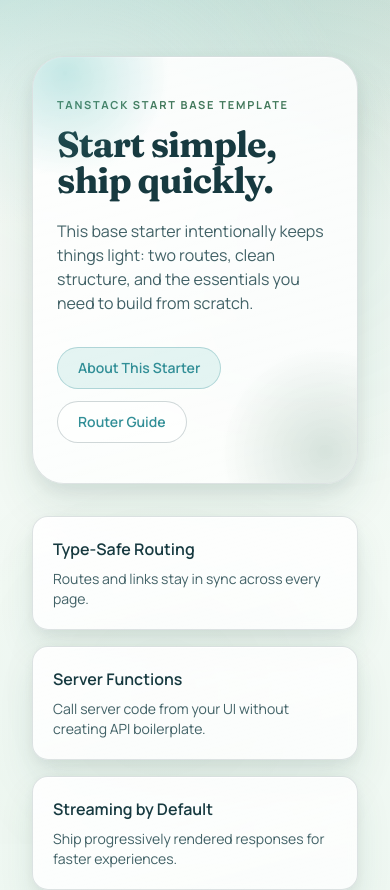
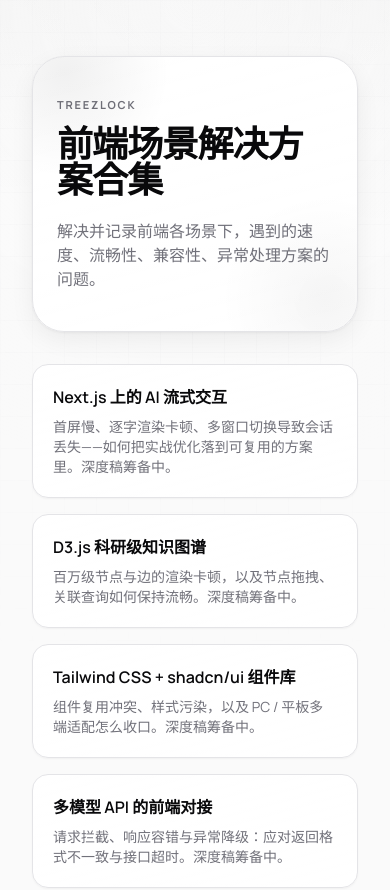
Before and after one commit to tree-lock/blog, a React (Vite) app: page / in a window 390 px wide. Shown: the top 890 px of the page. Built offline with nearby package versions, Linux system fonts and the light colour scheme.

Commit message:
feat(blog): refresh branding with Chinese copy and zinc UI tokens

```diff
--- a/src/components/Header.tsx
+++ b/src/components/Header.tsx
@@ -8,9 +8,9 @@
         <h2 className="m-0 flex-shrink-0 text-base font-semibold tracking-tight">
           <Link
             to="/"
-            className="inline-flex items-center gap-2 rounded-full border border-[var(--chip-line)] bg-[var(--chip-bg)] px-3 py-1.5 text-sm text-[var(--sea-ink)] no-underline shadow-[0_8px_24px_rgba(30,90,72,0.08)] sm:px-4 sm:py-2"
+            className="inline-flex items-center gap-2 rounded-full border border-[var(--chip-line)] bg-[var(--chip-bg)] px-3 py-1.5 text-sm text-[var(--sea-ink)] no-underline shadow-[0_1px_2px_rgba(9,9,11,0.05)] sm:px-4 sm:py-2"
           >
-            <span className="h-2 w-2 rounded-full bg-[linear-gradient(90deg,#56c6be,#7ed3bf)]" />
+            <span className="h-2 w-2 rounded-full bg-[var(--sea-ink)] opacity-90" />
             TanStack Start
           </Link>
         </h2>
--- a/src/components/theme-toggle.tsx
+++ b/src/components/theme-toggle.tsx
@@ -73,7 +73,7 @@
       onClick={toggleMode}
       aria-label={label}
       title={label}
-      className="rounded-full border border-[var(--chip-line)] bg-[var(--chip-bg)] px-3 py-1.5 text-sm font-semibold text-[var(--sea-ink)] shadow-[0_8px_22px_rgba(30,90,72,0.08)] transition hover:-translate-y-0.5"
+      className="rounded-full border border-[var(--chip-line)] bg-[var(--chip-bg)] px-3 py-1.5 text-sm font-semibold text-[var(--sea-ink)] shadow-[0_1px_2px_rgba(9,9,11,0.05)] transition hover:-translate-y-0.5"
     >
       {mode === "auto" ? "Auto" : mode === "dark" ? "Dark" : "Light"}
     </button>
--- a/src/lib/title/site-title.ts
+++ b/src/lib/title/site-title.ts
@@ -2,7 +2,7 @@
 export const SITE_TITLE = "TreeZLock";
 
 /** Full string shown via typewriter on the home route (`/`). */
-export const HOME_TYPEWRITER_TEXT = "Welcome to TreeZLock";
+export const HOME_TYPEWRITER_TEXT = "欢迎来到 TreeZLock";
 
 /** Delay between each character when typing the welcome title (ms). */
 export const TYPEWRITER_INTERVAL_MS = 100;
--- a/src/routes/about.tsx
+++ b/src/routes/about.tsx
@@ -7,19 +7,22 @@
 });
 
 function About() {
-  useDocumentTitle(`About · ${SITE_TITLE}`);
+  useDocumentTitle(`关于 ${SITE_TITLE}`);
 
   return (
     <main className="page-wrap px-4 py-12">
       <section className="island-shell rounded-2xl p-6 sm:p-8">
-        <p className="island-kicker mb-2">About</p>
+        <p className="island-kicker mb-2">关于</p>
         <h1 className="display-title mb-3 text-4xl font-bold text-[var(--sea-ink)] sm:text-5xl">
-          A small starter with room to grow.
+          工程笔记，不是发布会讲稿。
         </h1>
         <p className="m-0 max-w-3xl text-base leading-8 text-[var(--sea-ink-soft)]">
-          TanStack Start gives you type-safe routing, server functions, and
-          modern SSR defaults. Use this as a clean foundation, then layer in
-          your own routes, styling, and add-ons.
+          TreeZLock 用来沉淀偏实战的前端文字：流式 AI
+          界面、大规模图可视化、可复用的组件体系、多厂商模型接口，以及长列表加重图表。写法上尽量把问题边界、权衡和能搬进项目的模式交代清楚。
+        </p>
+        <p className="mb-0 mt-6 max-w-3xl text-base leading-8 text-[var(--sea-ink-soft)]">
+          站点本身用 TanStack Start 搭起来，享受类型安全的路由和现代 React
+          默认能力——感谢 TanStack 团队把底座做得扎实。
         </p>
       </section>
     </main>
--- a/src/routes/index.tsx
+++ b/src/routes/index.tsx
@@ -2,6 +2,30 @@
 import { useHomeWelcomeTypewriterTitle } from "@/lib/title/use-home-welcome-typewriter-title";
 
 export const Route = createFileRoute("/")({ component: App });
+
+/** 路线图卡片；各专题页上线后可改为链接 + 摘要。 */
+const UPCOMING_SCENARIOS: ReadonlyArray<readonly [string, string]> = [
+  [
+    "Next.js 上的 AI 流式交互",
+    "首屏慢、逐字渲染卡顿、多窗口切换导致会话丢失——如何把实战优化落到可复用的方案里。深度稿筹备中。",
+  ],
+  [
+    "D3.js 科研级知识图谱",
+    "百万级节点与边的渲染卡顿，以及节点拖拽、关联查询如何保持流畅。深度稿筹备中。",
+  ],
+  [
+    "Tailwind CSS + shadcn/ui 组件库",
+    "组件复用冲突、样式污染，以及 PC / 平板多端适配怎么收口。深度稿筹备中。",
+  ],
+  [
+    "多模型 API 的前端对接",
+    "请求拦截、响应容错与异常降级：应对返回格式不一致与接口超时。深度稿筹备中。",
+  ],
+  [
+    "长列表与大数据图表",
+    "懒加载、虚拟滚动，以及图表联动时如何稳住帧率、避免页面崩溃。深度稿筹备中。",
+  ],
+];
 
 function App() {
   useHomeWelcomeTypewriterTitle();
@@ -9,53 +33,28 @@
   return (
     <main className="page-wrap px-4 pb-8 pt-14">
       <section className="island-shell rise-in relative overflow-hidden rounded-[2rem] px-6 py-10 sm:px-10 sm:py-14">
-        <div className="pointer-events-none absolute -left-20 -top-24 h-56 w-56 rounded-full bg-[radial-gradient(circle,rgba(79,184,178,0.32),transparent_66%)]" />
-        <div className="pointer-events-none absolute -bottom-20 -right-20 h-56 w-56 rounded-full bg-[radial-gradient(circle,rgba(47,106,74,0.18),transparent_66%)]" />
-        <p className="island-kicker mb-3">TanStack Start Base Template</p>
+        <div
+          className="pointer-events-none absolute -left-20 -top-24 h-56 w-56 rounded-full bg-[radial-gradient(circle,var(--hero-blob-a),transparent_66%)]"
+          aria-hidden={true}
+        />
+        <div
+          className="pointer-events-none absolute -bottom-20 -right-20 h-56 w-56 rounded-full bg-[radial-gradient(circle,var(--hero-blob-b),transparent_66%)]"
+          aria-hidden={true}
+        />
+        <p className="island-kicker mb-3">TreeZLock</p>
         <h1 className="display-title mb-5 max-w-3xl text-4xl leading-[1.02] font-bold tracking-tight text-[var(--sea-ink)] sm:text-6xl">
-          Start simple, ship quickly.
+          前端场景解决方案合集
         </h1>
-        <p className="mb-8 max-w-2xl text-base text-[var(--sea-ink-soft)] sm:text-lg">
-          This base starter intentionally keeps things light: two routes, clean
-          structure, and the essentials you need to build from scratch.
+        <p className="m-0 max-w-2xl text-base text-[var(--sea-ink-soft)] sm:text-lg">
+          解决并记录前端各场景下，遇到的速度、流畅性、兼容性、异常处理方案的问题。
         </p>
-        <div className="flex flex-wrap gap-3">
-          <a
-            href="/about"
-            className="rounded-full border border-[rgba(50,143,151,0.3)] bg-[rgba(79,184,178,0.14)] px-5 py-2.5 text-sm font-semibold text-[var(--lagoon-deep)] no-underline transition hover:-translate-y-0.5 hover:bg-[rgba(79,184,178,0.24)]"
-          >
-            About This Starter
-          </a>
-          <a
-            href="https://tanstack.com/router"
-            target="_blank"
-            rel="noopener noreferrer"
-            className="rounded-full border border-[rgba(23,58,64,0.2)] bg-white/50 px-5 py-2.5 text-sm font-semibold text-[var(--sea-ink)] no-underline transition hover:-translate-y-0.5 hover:border-[rgba(23,58,64,0.35)]"
-          >
-            Router Guide
-          </a>
-        </div>
       </section>
 
-      <section className="mt-8 grid gap-4 sm:grid-cols-2 lg:grid-cols-4">
-        {[
-          [
-            "Type-Safe Routing",
-            "Routes and links stay in sync across every page.",
-          ],
-          [
-            "Server Functions",
-            "Call server code from your UI without creating API boilerplate.",
-          ],
-          [
-            "Streaming by Default",
-            "Ship progressively rendered responses for faster experiences.",
-          ],
-          [
-            "Tailwind Native",
-            "Design quickly with utility-first styling and reusable tokens.",
-          ],
-        ].map(([title, desc], index) => (
+      <section
+        id="scenarios"
+        className="mt-8 grid gap-4 sm:grid-cols-2 lg:grid-cols-3"
+      >
+        {UPCOMING_SCENARIOS.map(([title, desc], index) => (
           <article
             key={title}
             className="island-shell feature-card rise-in rounded-2xl p-5"
@@ -68,23 +67,6 @@
           </article>
         ))}
       </section>
-
-      <section className="island-shell mt-8 rounded-2xl p-6">
-        <p className="island-kicker mb-2">Quick Start</p>
-        <ul className="m-0 list-disc space-y-2 pl-5 text-sm text-[var(--sea-ink-soft)]">
-          <li>
-            Edit <code>src/routes/index.tsx</code> to customize the home page.
-          </li>
-          <li>
-            Update <code>src/components/Header.tsx</code> and{" "}
-            <code>src/components/Footer.tsx</code> for brand links.
-          </li>
-          <li>
-            Add routes in <code>src/routes</code> and tweak visual tokens in{" "}
-            <code>src/styles.css</code>.
-          </li>
-        </ul>
-      </section>
     </main>
   );
 }
--- a/src/styles.css
+++ b/src/styles.css
@@ -6,71 +6,87 @@
   --font-sans: "Manrope", ui-sans-serif, system-ui, sans-serif;
 }
 
+/* Palette aligned with shadcn/ui docs: zinc neutrals, white cards, subtle borders. */
 :root {
-  --sea-ink: #173a40;
-  --sea-ink-soft: #416166;
-  --lagoon: #4fb8b2;
-  --lagoon-deep: #328f97;
-  --palm: #2f6a4a;
-  --sand: #e7f0e8;
-  --foam: #f3faf5;
-  --surface: rgba(255, 255, 255, 0.74);
-  --surface-strong: rgba(255, 255, 255, 0.9);
-  --line: rgba(23, 58, 64, 0.14);
-  --inset-glint: rgba(255, 255, 255, 0.82);
-  --kicker: rgba(47, 106, 74, 0.9);
-  --bg-base: #e7f3ec;
-  --header-bg: rgba(251, 255, 248, 0.84);
-  --chip-bg: rgba(255, 255, 255, 0.8);
-  --chip-line: rgba(47, 106, 74, 0.18);
-  --link-bg-hover: rgba(255, 255, 255, 0.9);
-  --hero-a: rgba(79, 184, 178, 0.36);
-  --hero-b: rgba(47, 106, 74, 0.2);
+  --sea-ink: #09090b;
+  --sea-ink-soft: #71717a;
+  --lagoon: #18181b;
+  --lagoon-deep: #27272a;
+  --palm: #3f3f46;
+  --sand: #fafafa;
+  --foam: #ffffff;
+  --surface: rgba(255, 255, 255, 0.92);
+  --surface-strong: #ffffff;
+  --line: #e4e4e7;
+  --inset-glint: rgba(255, 255, 255, 0.9);
+  --kicker: #71717a;
+  --bg-base: #fafafa;
+  --header-bg: rgba(255, 255, 255, 0.72);
+  --chip-bg: #ffffff;
+  --chip-line: #e4e4e7;
+  --link-bg-hover: #f4f4f5;
+  --hero-a: rgba(9, 9, 11, 0.04);
+  --hero-b: rgba(9, 9, 11, 0.03);
+  --hero-blob-a: rgba(9, 9, 11, 0.06);
+  --hero-blob-b: rgba(9, 9, 11, 0.04);
+  --shadow-island: 0 1px 2px rgba(9, 9, 11, 0.04);
+  --shadow-island-lg: 0 1px 3px rgba(9, 9, 11, 0.06), 0 8px 24px rgba(9, 9, 11, 0.06);
+  --shadow-card-hover: 0 1px 3px rgba(9, 9, 11, 0.05), 0 12px 28px rgba(9, 9, 11, 0.08);
 }
 
 :root[data-theme="dark"] {
-  --sea-ink: #d7ece8;
-  --sea-ink-soft: #afcdc8;
-  --lagoon: #60d7cf;
-  --lagoon-deep: #8de5db;
-  --palm: #6ec89a;
-  --sand: #0f1a1e;
-  --foam: #101d22;
-  --surface: rgba(16, 30, 34, 0.8);
-  --surface-strong: rgba(15, 27, 31, 0.92);
-  --line: rgba(141, 229, 219, 0.18);
-  --inset-glint: rgba(194, 247, 238, 0.14);
-  --kicker: #b8efe5;
-  --bg-base: #0a1418;
-  --header-bg: rgba(10, 20, 24, 0.8);
-  --chip-bg: rgba(13, 28, 32, 0.9);
-  --chip-line: rgba(141, 229, 219, 0.24);
-  --link-bg-hover: rgba(24, 44, 49, 0.8);
-  --hero-a: rgba(96, 215, 207, 0.18);
-  --hero-b: rgba(110, 200, 154, 0.12);
+  --sea-ink: #fafafa;
+  --sea-ink-soft: #a1a1aa;
+  --lagoon: #e4e4e7;
+  --lagoon-deep: #d4d4d8;
+  --palm: #a1a1aa;
+  --sand: #18181b;
+  --foam: #09090b;
+  --surface: rgba(24, 24, 27, 0.72);
+  --surface-strong: rgba(24, 24, 27, 0.94);
+  --line: rgba(255, 255, 255, 0.1);
+  --inset-glint: rgba(255, 255, 255, 0.06);
+  --kicker: #a1a1aa;
+  --bg-base: #09090b;
+  --header-bg: rgba(9, 9, 11, 0.72);
+  --chip-bg: rgba(24, 24, 27, 0.92);
+  --chip-line: rgba(255, 255, 255, 0.12);
+  --link-bg-hover: rgba(39, 39, 42, 0.85);
+  --hero-a: rgba(250, 250, 250, 0.04);
+  --hero-b: rgba(250, 250, 250, 0.03);
+  --hero-blob-a: rgba(250, 250, 250, 0.08);
+  --hero-blob-b: rgba(250, 250, 250, 0.05);
+  --shadow-island: 0 1px 2px rgba(0, 0, 0, 0.35);
+  --shadow-island-lg: 0 1px 3px rgba(0, 0, 0, 0.4), 0 8px 28px rgba(0, 0, 0, 0.45);
+  --shadow-card-hover: 0 1px 3px rgba(0, 0, 0, 0.4), 0 14px 36px rgba(0, 0, 0, 0.5);
 }
 
 @media (prefers-color-scheme: dark) {
   :root:not([data-theme="light"]) {
-    --sea-ink: #d7ece8;
-    --sea-ink-soft: #afcdc8;
-    --lagoon: #60d7cf;
-    --lagoon-deep: #8de5db;
-    --palm: #6ec89a;
-    --sand: #0f1a1e;
-    --foam: #101d22;
-    --surface: rgba(16, 30, 34, 0.8);
-    --surface-strong: rgba(15, 27, 31, 0.92);
-    --line: rgba(141, 229, 219, 0.18);
-    --inset-glint: rgba(194, 247, 238, 0.14);
-    --kicker: #b8efe5;
-    --bg-base: #0a1418;
-    --header-bg: rgba(10, 20, 24, 0.8);
-    --chip-bg: rgba(13, 28, 32, 0.9);
-    --chip-line: rgba(141, 229, 219, 0.24);
-    --link-bg-hover: rgba(24, 44, 49, 0.8);
-    --hero-a: rgba(96, 215, 207, 0.18);
-    --hero-b: rgba(110, 200, 154, 0.12);
+    --sea-ink: #fafafa;
+    --sea-ink-soft: #a1a1aa;
+    --lagoon: #e4e4e7;
+    --lagoon-deep: #d4d4d8;
+    --palm: #a1a1aa;
+    --sand: #18181b;
+    --foam: #09090b;
+    --surface: rgba(24, 24, 27, 0.72);
+    --surface-strong: rgba(24, 24, 27, 0.94);
+    --line: rgba(255, 255, 255, 0.1);
+    --inset-glint: rgba(255, 255, 255, 0.06);
+    --kicker: #a1a1aa;
+    --bg-base: #09090b;
+    --header-bg: rgba(9, 9, 11, 0.72);
+    --chip-bg: rgba(24, 24, 27, 0.92);
+    --chip-line: rgba(255, 255, 255, 0.12);
+    --link-bg-hover: rgba(39, 39, 42, 0.85);
+    --hero-a: rgba(250, 250, 250, 0.04);
+    --hero-b: rgba(250, 250, 250, 0.03);
+    --hero-blob-a: rgba(250, 250, 250, 0.08);
+    --hero-blob-b: rgba(250, 250, 250, 0.05);
+    --shadow-island: 0 1px 2px rgba(0, 0, 0, 0.35);
+    --shadow-island-lg: 0 1px 3px rgba(0, 0, 0, 0.4), 0 8px 28px rgba(0, 0, 0, 0.45);
+    --shadow-card-hover: 0 1px 3px rgba(0, 0, 0, 0.4), 0 14px 36px rgba(0, 0, 0, 0.5);
   }
 }
 
@@ -90,10 +106,9 @@
   font-family: var(--font-sans);
   background-color: var(--bg-base);
   background:
-    radial-gradient(1100px 620px at -8% -10%, var(--hero-a), transparent 58%),
-    radial-gradient(1050px 620px at 112% -12%, var(--hero-b), transparent 62%),
-    radial-gradient(720px 380px at 50% 115%, rgba(79, 184, 178, 0.1), transparent 68%),
-    linear-gradient(180deg, color-mix(in oklab, var(--sand) 68%, white) 0%, var(--foam) 44%, var(--bg-base) 100%);
+    radial-gradient(900px 520px at -6% -8%, var(--hero-a), transparent 55%),
+    radial-gradient(880px 520px at 108% -6%, var(--hero-b), transparent 58%),
+    var(--bg-base);
   overflow-x: hidden;
   -webkit-font-smoothing: antialiased;
   -moz-osx-font-smoothing: grayscale;
@@ -105,11 +120,12 @@
   inset: 0;
   pointer-events: none;
   z-index: -1;
-  opacity: 0.28;
-  background:
-    radial-gradient(circle at 20% 15%, rgba(255, 255, 255, 0.8), transparent 34%),
-    radial-gradient(circle at 78% 26%, rgba(79, 184, 178, 0.2), transparent 42%),
-    radial-gradient(circle at 42% 82%, rgba(47, 106, 74, 0.14), transparent 36%);
+  opacity: 0.5;
+  background: radial-gradient(
+    circle at 50% 0%,
+    color-mix(in oklab, var(--foam) 88%, var(--sand)),
+    transparent 55%
+  );
 }
 
 body::after {
@@ -118,30 +134,30 @@
   inset: 0;
   pointer-events: none;
   z-index: -1;
-  opacity: 0.14;
+  opacity: 0.35;
   background-image:
-    linear-gradient(rgba(255, 255, 255, 0.07) 1px, transparent 1px),
-    linear-gradient(90deg, rgba(255, 255, 255, 0.06) 1px, transparent 1px);
-  background-size: 28px 28px;
-  mask-image: radial-gradient(circle at 50% 30%, black, transparent 78%);
+    linear-gradient(color-mix(in oklab, var(--line) 45%, transparent) 1px, transparent 1px),
+    linear-gradient(90deg, color-mix(in oklab, var(--line) 40%, transparent) 1px, transparent 1px);
+  background-size: 32px 32px;
+  mask-image: radial-gradient(circle at 50% 28%, black, transparent 72%);
 }
 
 a {
   color: var(--lagoon-deep);
-  text-decoration-color: rgba(50, 143, 151, 0.4);
+  text-decoration-color: color-mix(in oklab, var(--sea-ink-soft) 55%, transparent);
   text-decoration-thickness: 1px;
   text-underline-offset: 2px;
 }
 
 a:hover {
-  color: #246f76;
+  color: var(--sea-ink);
 }
 
 code {
   font-size: 0.9em;
   border: 1px solid var(--line);
-  background: color-mix(in oklab, var(--surface-strong) 82%, white 18%);
-  border-radius: 7px;
+  background: color-mix(in oklab, var(--surface-strong) 94%, var(--sand) 6%);
+  border-radius: 6px;
   padding: 2px 7px;
 }
 
@@ -166,30 +182,33 @@
 .island-shell {
   border: 1px solid var(--line);
   background: linear-gradient(165deg, var(--surface-strong), var(--surface));
-  box-shadow:
-    0 1px 0 var(--inset-glint) inset,
-    0 22px 44px rgba(30, 90, 72, 0.1),
-    0 6px 18px rgba(23, 58, 64, 0.08);
-  backdrop-filter: blur(4px);
+  box-shadow: var(--shadow-island-lg);
+  backdrop-filter: blur(8px);
 }
 
 .feature-card {
-  background: linear-gradient(165deg, color-mix(in oklab, var(--surface-strong) 93%, white 7%), var(--surface));
-  box-shadow:
-    0 1px 0 var(--inset-glint) inset,
-    0 18px 34px rgba(30, 90, 72, 0.1),
-    0 4px 14px rgba(23, 58, 64, 0.06);
+  background: linear-gradient(
+    165deg,
+    color-mix(in oklab, var(--surface-strong) 98%, var(--sand) 2%),
+    var(--surface)
+  );
+  box-shadow: var(--shadow-island);
 }
 
 .feature-card:hover {
   transform: translateY(-2px);
-  border-color: color-mix(in oklab, var(--lagoon-deep) 35%, var(--line));
+  border-color: color-mix(in oklab, var(--sea-ink-soft) 28%, var(--line));
+  box-shadow: var(--shadow-card-hover);
 }
 
 button,
 .island-shell,
 a {
-  transition: background-color 180ms ease, color 180ms ease, border-color 180ms ease,
+  transition:
+    background-color 180ms ease,
+    color 180ms ease,
+    border-color 180ms ease,
+    box-shadow 180ms ease,
     transform 180ms ease;
 }
 
@@ -218,7 +237,7 @@
   height: 2px;
   transform: scaleX(0);
   transform-origin: left;
-  background: linear-gradient(90deg, var(--lagoon), #7ed3bf);
+  background: var(--sea-ink);
   transition: transform 170ms ease;
 }
 
@@ -240,7 +259,7 @@
 
 .site-footer {
   border-top: 1px solid var(--line);
-  background: color-mix(in oklab, var(--header-bg) 84%, transparent 16%);
+  background: color-mix(in oklab, var(--header-bg) 88%, transparent 12%);
 }
 
 .rise-in {
```
